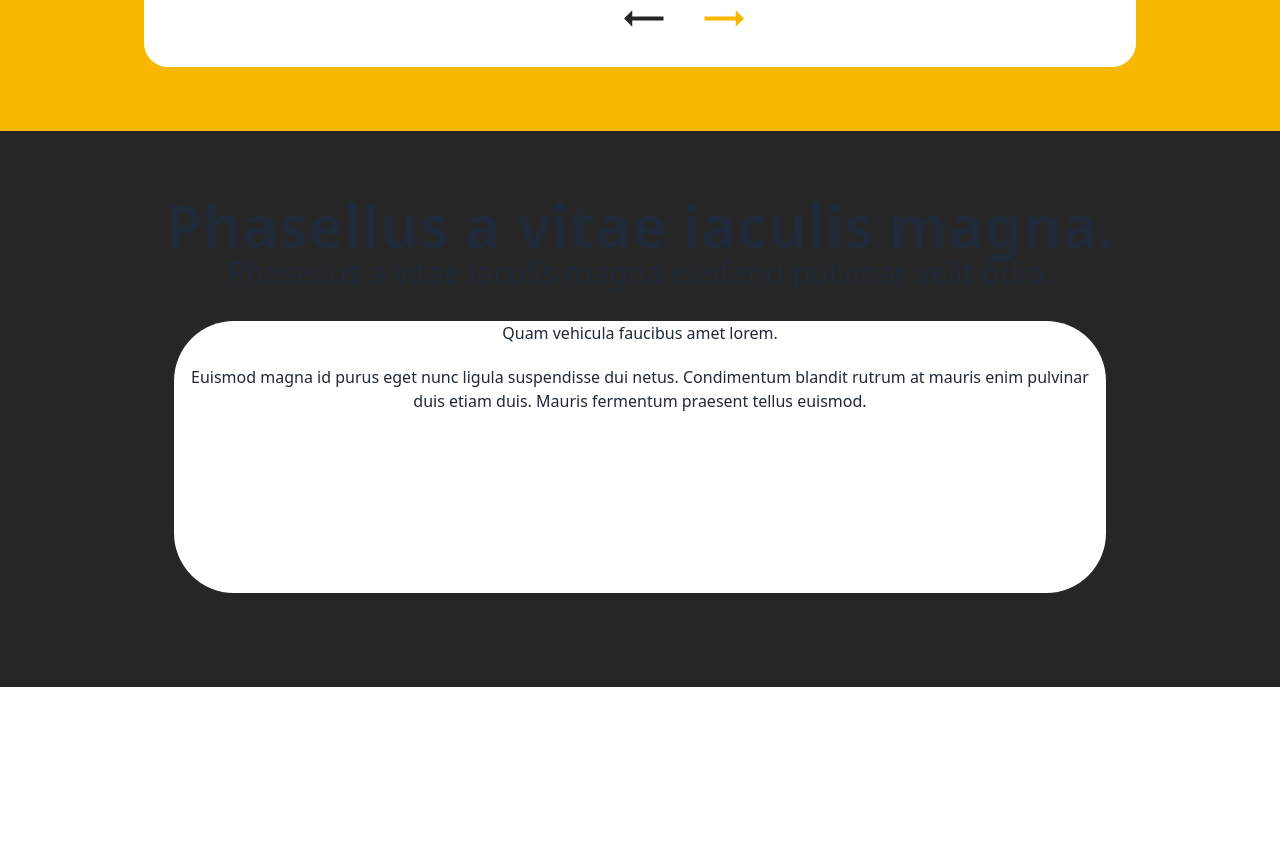
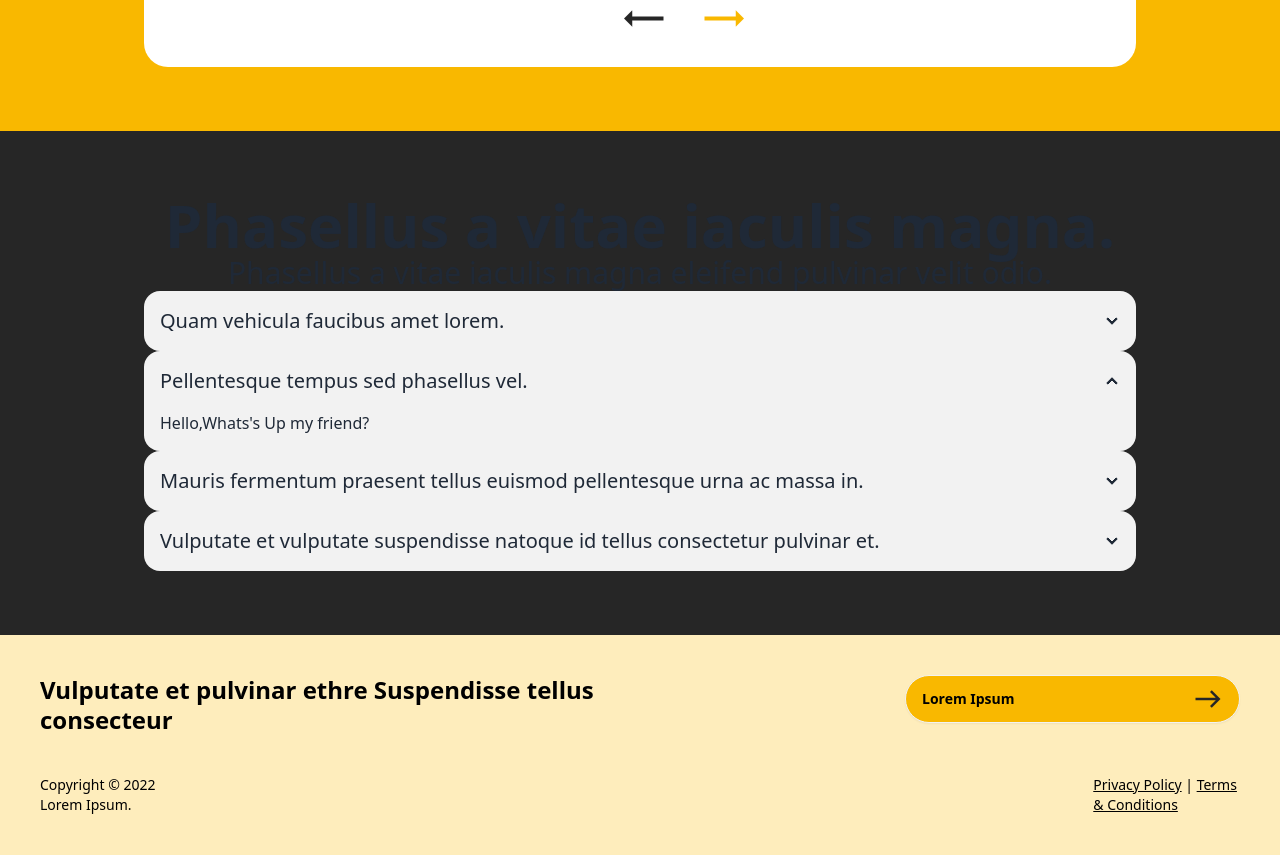
Before and after one commit to czzyPranto/CSE-3532-mid-C223058, a plain HTML site: page index.html in a window 1280 px wide. Shown: the part 2920-3775 px from the top of the page. Before the commit the page ends 3607 px from the top, so only its background shows below. Drawn offline with nearby package versions, Linux system fonts and the light colour scheme.

Commit message:
blue last

```diff
--- a/index.html
+++ b/index.html
@@ -114,14 +114,14 @@
             </div>
         </section>
     </main>
-    <article>
+    <!-- <article>
         <section class="bg-[#262626] px-6 lg:px-36 py-16">
            <div class="flex flex-col">
             <div class="color-[#fff] text-center">
                 <h1 class="font-bold  text-4xl lg:text-6xl">Phasellus a vitae iaculis magna.</h1>
                 <h4  class="text-base lg:text-3xl">Phasellus a vitae iaculis magna eleifend pulvinar velit odio.</h4>
-            </div>
-            <div class="text-center bg-white rounded-[60px] flex flex-col lg:pt-22 lg:pl-18 gap-5 lg:w- [-1650px]
+            </div> -->
+            <!-- <div class="text-center bg-white rounded-[60px] flex flex-col lg:pt-22 lg:pl-18 gap-5 lg:w- [-1650px]
 lg:h-[272px] m-[30px]" >
                 <h3 class="items-start">Quam vehicula faucibus amet lorem. </h3>
                 <p>Euismod magna id purus eget nunc ligula suspendisse dui netus. Condimentum blandit rutrum at mauris enim pulvinar duis etiam duis. Mauris fermentum praesent tellus euismod.</p>
@@ -131,7 +131,70 @@ lg:h-[272px] m-[30px]" >
             <div></div>
            </div>
         </section>
-    </article>
+    </article> -->
+<article>
+    <section class="bg-[#262626] px-6 lg:px-36 py-16">
+        <div class="flex flex-col">
+            <div class="color-[#fff] text-center">
+                <h1 class="font-bold  text-4xl lg:text-6xl">Phasellus a vitae iaculis magna.</h1>
+                <h4  class="text-base lg:text-3xl">Phasellus a vitae iaculis magna eleifend pulvinar velit odio.</h4>
+            </div>
+        <div class="collapse collapse-arrow bg-base-200">
+            <input type="radio" name="my-accordion-2" checked="checked" />
+            <div class="collapse-title text-xl font-medium">Quam vehicula faucibus amet lorem.</div>
+
+            <div class="collapse-content">
+              <p>Euismod magna id purus eget nunc ligula suspendisse dui netus. Condimentum blandit rutrum at mauris enim pulvinar duis etiam duis. Mauris fermentum praesent tellus euismod.</p>
+            </div>
+          </div>
+          <div class="collapse collapse-arrow bg-base-200">
+            <input type="radio" name="my-accordion-2" checked="checked" />
+            <div class="collapse-title text-xl font-medium">Pellentesque tempus sed phasellus vel. </div>
+
+            <div class="collapse-content">
+              <p>Hello,Whats's Up my friend?</p>
+            </div>
+          </div>
+          <div class="collapse collapse-arrow bg-base-200">
+            <input type="radio" name="my-accordion-2" />
+            <div class="collapse-title text-xl font-medium">Mauris fermentum praesent tellus euismod pellentesque urna ac massa in. </div>
+            <div class="collapse-content">
+              <p>How are you doing today?</p>
+            </div>
+          </div>
+          <div class="collapse collapse-arrow bg-base-200">
+            <input type="radio" name="my-accordion-2" />
+            <div class="collapse-title text-xl font-medium">Vulputate et vulputate suspendisse natoque id tellus consectetur pulvinar et. </div>
+            <div class="collapse-content">
+              <p>Like &hearts; Follow </p>
+            </div>
+          </div>
+    </section>
+
+</article>
+
+<footer class="bg-[#FEEDBC]">
+    <section class="p-10">
+        <div class="flex flex-col text-black justify-between gap-10 lg:flex-row ">
+            <div class="text-2xl font-bold leading-tight lg:w-1/2">
+                <h1 >
+                    Vulputate et pulvinar ethre Suspendisse tellus consecteur
+                </h1>
+            </div>
+            <button class="btn bg-[#F9B800] text-black w-[335px] flex items-center justify-center rounded-full font-semibold ">
+                Lorem Ipsum
+                <img src="right-arrow.png" alt="arrow" class="ml-auto">
+            </button>
+        </div>
+       <div class="flex flex-col lg:flex-row mt-10 text-start text-sm lg:gap-[920px] text-black">
+        <p class="">
+            Copyright © 2022 Lorem Ipsum.
+           </p>
+           <p><a href="#" class="underline">Privacy Policy</a> | <a href="#" class="underline">Terms & Conditions</a></p>
+
+       </div>
+    </section>
+</footer>
 
 
 </body>
```
